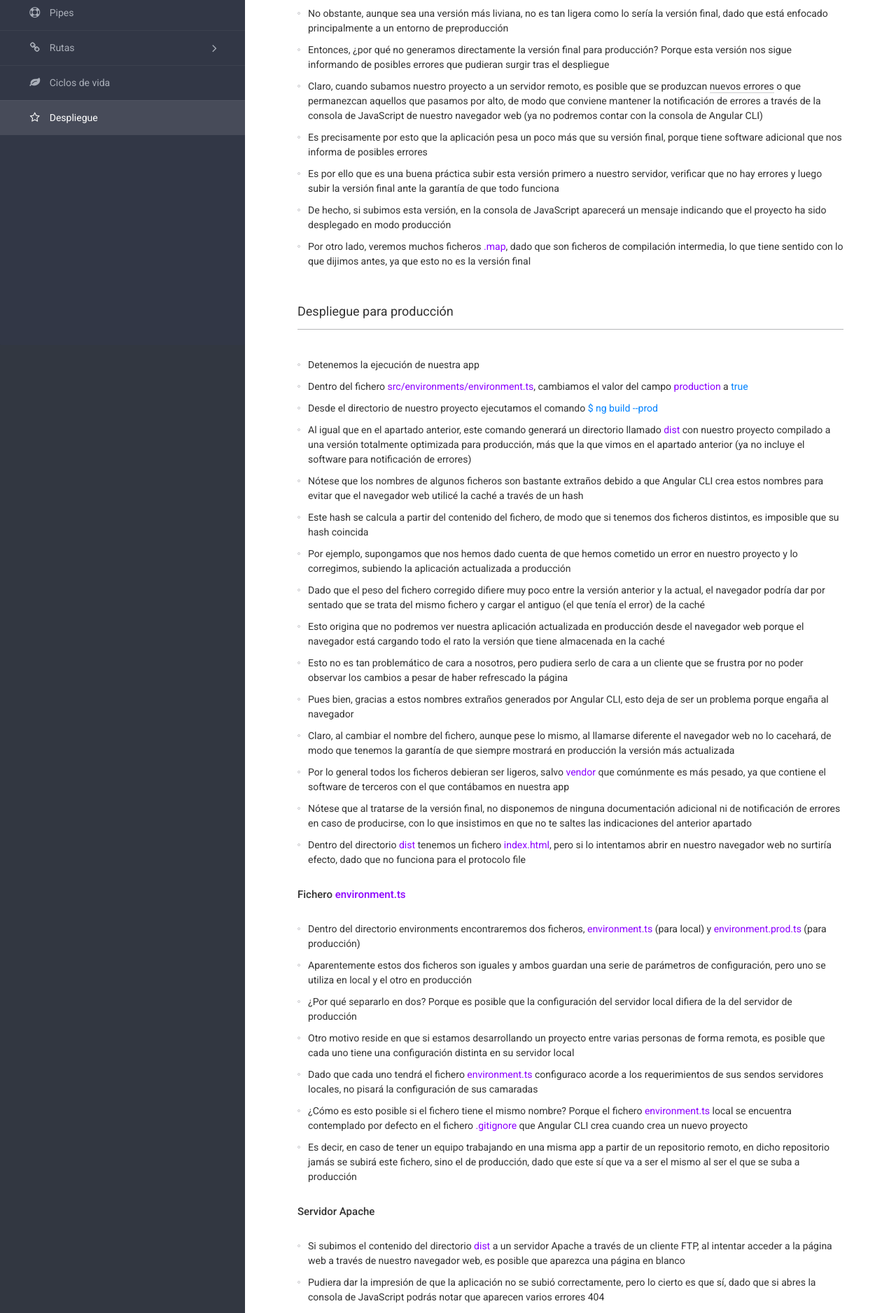
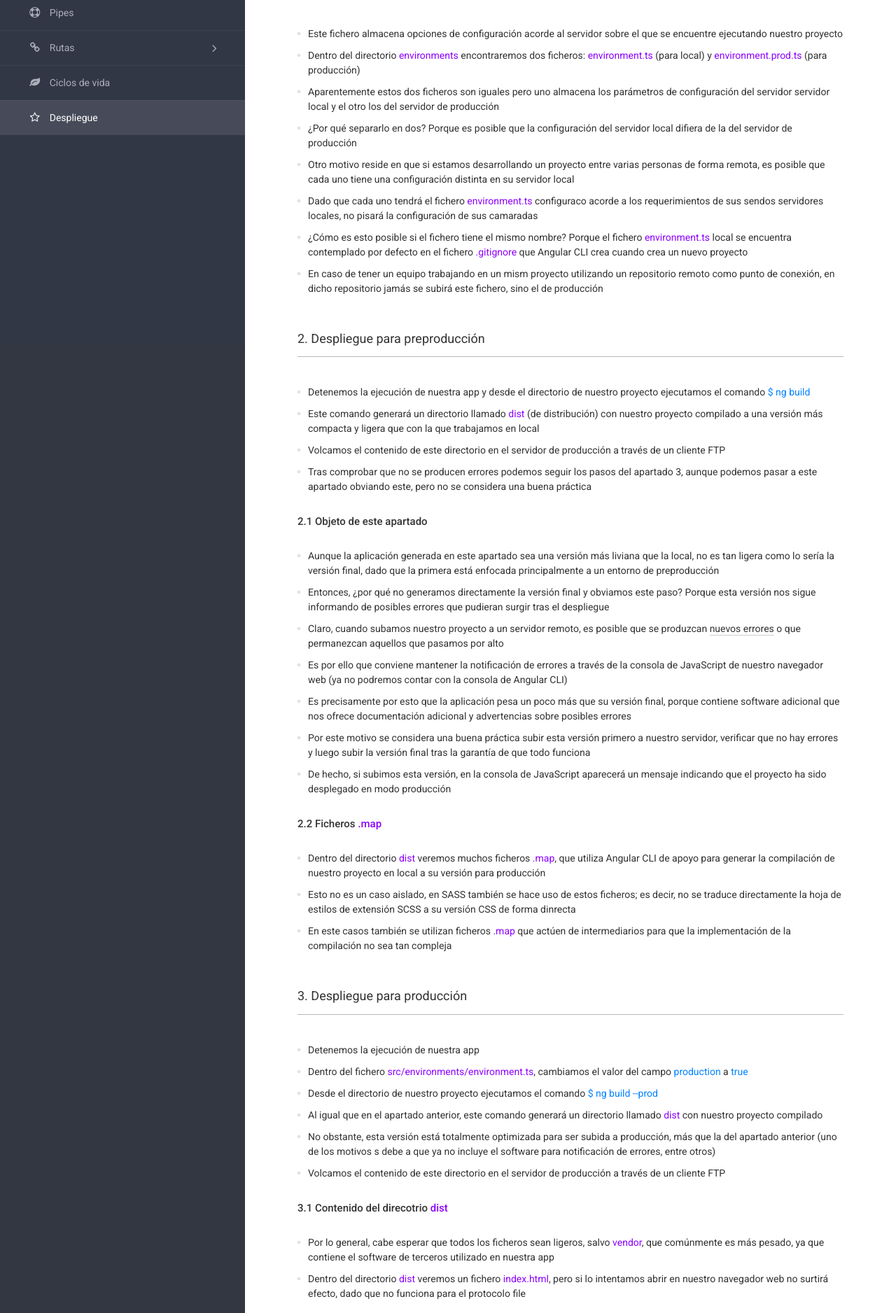
Before and after one commit to SauloPM/guia-angular, an Angular app: page /despliegue in a window 1280 px wide. Shown: the part 307-2183 px from the top of the page at 70% size. Built offline with nearby package versions, Linux system fonts and the light colour scheme.

Commit message:
[ Despliegue ] » Contenido actualizado

```diff
--- a/src/app/componentes/despliegue/despliegue.component.html
+++ b/src/app/componentes/despliegue/despliegue.component.html
@@ -2,30 +2,76 @@
 
   <h2>Despliegue</h2>
 
-  <h3>Despliegue para preproducción</h3>
+  <span class="tarea-pendiente">Comprobar si los fallos del apartado 4 se dan cuando se sube una app de Angular en el directorio raíz del servidor de producción</span>
+
+  <h3>1. Fichero <i>environment.ts</i></h3>
   <hr>
 
   <ul>
-    <li>Detenemos la ejecución de nuestra app y ejecutamos el comando <b>$ ng build</b></li>
-    <li>Este comando generará un directorio llamado <i>dist</i> (de distribución) con nuestro proyecto compilado a una versión más compacta y ligera que con la que trabajamos en local</li>
-    <li>No obstante, aunque sea una versión más liviana, no es tan ligera como lo sería la versión final, dado que está enfocado principalmente a un entorno de preproducción</li>
-    <li>Entonces, ¿por qué no generamos directamente la versión final para producción? Porque esta versión nos sigue informando de posibles errores que pudieran surgir tras el despliegue</li>
-    <li>Claro, cuando subamos nuestro proyecto a un servidor remoto, es posible que se produzcan <u>nuevos errores</u> o que permanezcan aquellos que pasamos por alto, de modo que conviene mantener la notificación de errores a través de la consola de JavaScript de nuestro navegador web (ya no podremos contar con la consola de Angular CLI)</li>
-    <li>Es precisamente por esto que la aplicación pesa un poco más que su versión final, porque tiene software adicional que nos informa de posibles errores</li>
-    <li>Es por ello que es una buena práctica subir esta versión primero a nuestro servidor, verificar que no hay errores y luego subir la versión final ante la garantía de que todo funciona</li>
-    <li>De hecho, si subimos esta versión, en la consola de JavaScript aparecerá un mensaje indicando que el proyecto ha sido desplegado en modo producción</li>
-    <li>Por otro lado, veremos muchos ficheros <i>.map</i>, dado que son ficheros de compilación intermedia, lo que tiene sentido con lo que dijimos antes, ya que esto no es la versión final</li>
+    <li>Este fichero almacena opciones de configuración acorde al servidor sobre el que se encuentre ejecutando nuestro proyecto</li>
+    <li>Dentro del directorio <i>environments</i> encontraremos dos ficheros: <i>environment.ts</i> (para local) y <i>environment.prod.ts</i> (para producción)</li>
+    <li>Aparentemente estos dos ficheros son iguales pero uno almacena los parámetros de configuración del servidor servidor local y el otro los del servidor de producción</li>
+    <li>¿Por qué separarlo en dos? Porque es posible que la configuración del servidor local difiera de la del servidor de producción</li>
+    <li>Otro motivo reside en que si estamos desarrollando un proyecto entre varias personas de forma remota, es posible que cada uno tiene una configuración distinta en su servidor local</li>
+    <li>Dado que cada uno tendrá el fichero <i>environment.ts</i> configuraco acorde a los requerimientos de sus sendos servidores locales, no pisará la configuración de sus camaradas</li>
+    <li>¿Cómo es esto posible si el fichero tiene el mismo nombre? Porque el fichero <i>environment.ts</i> local se encuentra contemplado por defecto en el fichero <i>.gitignore</i> que Angular CLI crea cuando crea un nuevo proyecto</li>
+    <li>En caso de tener un equipo trabajando en un mism proyecto utilizando un repositorio remoto como punto de conexión, en dicho repositorio jamás se subirá este fichero, sino el de producción</li>
   </ul>
 
-  <h3>Despliegue para producción</h3>
+  <h3>2. Despliegue para preproducción</h3>
+  <hr>
+
+  <ul>
+    <li>Detenemos la ejecución de nuestra app y desde el directorio de nuestro proyecto ejecutamos el comando <b>$ ng build</b></li>
+    <li>Este comando generará un directorio llamado <i>dist</i> (de distribución) con nuestro proyecto compilado a una versión más compacta y ligera que con la que trabajamos en local</li>
+    <li>Volcamos el contenido de este directorio en el servidor de producción a través de un cliente FTP</li>
+    <li>Tras comprobar que no se producen errores podemos seguir los pasos del apartado 3, aunque podemos pasar a este apartado obviando este, pero no se considera una buena práctica</li>
+  </ul>
+
+  <h4>2.1 Objeto de este apartado</h4>
+
+  <ul>
+      <li>Aunque la aplicación generada en este apartado sea una versión más liviana que la local, no es tan ligera como lo sería la versión final, dado que la primera está enfocada principalmente a un entorno de preproducción</li>
+      <li>Entonces, ¿por qué no generamos directamente la versión final y obviamos este paso? Porque esta versión nos sigue informando de posibles errores que pudieran surgir tras el despliegue</li>
+      <li>Claro, cuando subamos nuestro proyecto a un servidor remoto, es posible que se produzcan <u>nuevos errores</u> o que permanezcan aquellos que pasamos por alto</li>
+      <li>Es por ello que conviene mantener la notificación de errores a través de la consola de JavaScript de nuestro navegador web (ya no podremos contar con la consola de Angular CLI)</li>
+      <li>Es precisamente por esto que la aplicación pesa un poco más que su versión final, porque contiene software adicional que nos ofrece documentación adicional y advertencias sobre posibles errores</li>
+      <li>Por este motivo se considera una buena práctica subir esta versión primero a nuestro servidor, verificar que no hay errores y luego subir la versión final tras la garantía de que todo funciona</li>
+      <li>De hecho, si subimos esta versión, en la consola de JavaScript aparecerá un mensaje indicando que el proyecto ha sido desplegado en modo producción</li>
+  </ul>
+
+  <h4>2.2 Ficheros <i>.map</i></h4>
+
+  <ul>
+      <li>Dentro del directorio <i>dist</i> veremos muchos ficheros <i>.map</i>, que utiliza Angular CLI de apoyo para generar la compilación de nuestro proyecto en local a su versión para producción</li>
+      <li>Esto no es un caso aislado, en SASS también se hace uso de estos ficheros; es decir, no se traduce directamente la hoja de estilos de extensión SCSS a su versión CSS de forma dinrecta</li>
+      <li>En este casos también se utilizan ficheros <i>.map</i> que actúen de intermediarios para que la implementación de la compilación no sea tan compleja</li>
+  </ul>
+
+  <h3>3. Despliegue para producción</h3>
   <hr>
 
   <ul>
     <li>Detenemos la ejecución de nuestra app</li>
-    <li>Dentro del fichero <i>src/environments/environment.ts</i>, cambiamos el valor del campo <i>production</i> a <b>true</b></li>
+    <li>Dentro del fichero <i>src/environments/environment.ts</i>, cambiamos el valor del campo <b>production</b> a <b>true</b></li>
     <li>Desde el directorio de nuestro proyecto ejecutamos el comando <b>$ ng build --prod</b></li>
-    <li>Al igual que en el apartado anterior, este comando generará un directorio llamado <i>dist</i> con nuestro proyecto compilado a una versión totalmente optimizada para producción, más que la que vimos en el apartado anterior (ya no incluye el software para notificación de errores)</li>
-    <li>Nótese que los nombres de algunos ficheros son bastante extraños debido a que Angular CLI crea estos nombres para evitar que el navegador web utilicé la caché a través de un hash</li>
+    <li>Al igual que en el apartado anterior, este comando generará un directorio llamado <i>dist</i> con nuestro proyecto compilado</li>
+    <li>No obstante, esta versión está totalmente optimizada para ser subida a producción, más que la del apartado anterior (uno de los motivos s debe a que ya no incluye el software para notificación de errores, entre otros)</li>
+    <li>Volcamos el contenido de este directorio en el servidor de producción a través de un cliente FTP</li>
+  </ul>
+
+  <h4>3.1 Contenido del direcotrio <i>dist</i></h4>
+
+  <ul>
+    <li>Por lo general, cabe esperar que todos los ficheros sean ligeros, salvo <i>vendor</i>, que comúnmente es más pesado, ya que contiene el software de terceros utilizado en nuestra app</li>
+    <li>Dentro del directorio <i>dist</i> veremos un fichero <i>index.html</i>, pero si lo intentamos abrir en nuestro navegador web no surtirá efecto, dado que no funciona para el protocolo file</li>
+  </ul>
+
+  <h4>3.2 Evitar que el navegador web utilice la caché</h4>
+
+  <ul>
+    <li>Dentro del directorio <i>dist</i> podrás comprobar que el nombre de algunos ficheros son bastante extraños</li>
+    <li>Esto se debe a que Angular CLI crea estos nombres para evitar que el navegador web utilicé la caché a través de un hash</li>
     <li>Este hash se calcula a partir del contenido del fichero, de modo que si tenemos dos ficheros distintos, es imposible que su hash coincida</li>
     <li>Por ejemplo, supongamos que nos hemos dado cuenta de que hemos cometido un error en nuestro proyecto y lo corregimos, subiendo la aplicación actualizada a producción</li>
     <li>Dado que el peso del fichero corregido difiere muy poco entre la versión anterior y la actual, el navegador podría dar por sentado que se trata del mismo fichero y cargar el antiguo (el que tenía el error) de la caché</li>
@@ -33,33 +79,34 @@
     <li>Esto no es tan problemático de cara a nosotros, pero pudiera serlo de cara a un cliente que se frustra por no poder observar los cambios a pesar de haber refrescado la página</li>
     <li>Pues bien, gracias a estos nombres extraños generados por Angular CLI, esto deja de ser un problema porque engaña al navegador</li>
     <li>Claro, al cambiar el nombre del fichero, aunque pese lo mismo, al llamarse diferente el navegador web no lo cacehará, de modo que tenemos la garantía de que siempre mostrará en producción la versión más actualizada</li>
-    <li>Por lo general todos los ficheros debieran ser ligeros, salvo <i>vendor</i> que comúnmente es más pesado, ya que contiene el software de terceros con el que contábamos en nuestra app</li>
-    <li>Nótese que al tratarse de la versión final, no disponemos de ninguna documentación adicional ni de notificación de errores en caso de producirse, con lo que insistimos en que no te saltes las indicaciones del anterior apartado</li>
-    <li>Dentro del directorio <i>dist</i> tenemos un fichero <i>index.html</i>, pero si lo intentamos abrir en nuestro navegador web no surtiría efecto, dado que no funciona para el protocolo file</li>
   </ul>
 
-  <h4>Fichero <i>environment.ts</i></h4>
+  <h3>4. Errores en despliegue de un servidor Apache</h3>
+  <hr>
 
-  <ul>
-    <li>Dentro del directorio environments encontraremos dos ficheros, <i>environment.ts</i> (para local) y <i>environment.prod.ts</i> (para producción)</li>
-    <li>Aparentemente estos dos ficheros son iguales y ambos guardan una serie de parámetros de configuración, pero uno se utiliza en local y el otro en producción</li>
-    <li>¿Por qué separarlo en dos? Porque es posible que la configuración del servidor local difiera de la del servidor de producción</li>
-    <li>Otro motivo reside en que si estamos desarrollando un proyecto entre varias personas de forma remota, es posible que cada uno tiene una configuración distinta en su servidor local</li>
-    <li>Dado que cada uno tendrá el fichero <i>environment.ts</i> configuraco acorde a los requerimientos de sus sendos servidores locales, no pisará la configuración de sus camaradas</li>
-    <li>¿Cómo es esto posible si el fichero tiene el mismo nombre? Porque el fichero <i>environment.ts</i> local se encuentra contemplado por defecto en el fichero <i>.gitignore</i> que Angular CLI crea cuando crea un nuevo proyecto</li>
-    <li>Es decir, en caso de tener un equipo trabajando en una misma app a partir de un repositorio remoto, en dicho repositorio jamás se subirá este fichero, sino el de producción, dado que este sí que va a ser el mismo al ser el que se suba a producción</li>
-  </ul>
-
-  <h4>Servidor Apache</h4>
+  <h4>4.1 Página en blanco</h4>
 
   <ul>
     <li>Si subimos el contenido del directorio <i>dist</i> a un servidor Apache a través de un cliente FTP, al intentar acceder a la página web a través de nuestro navegador web, es posible que aparezca una página en blanco</li>
     <li>Pudiera dar la impresión de que la aplicación no se subió correctamente, pero lo cierto es que sí, dado que si abres la consola de JavaScript podrás notar que aparecen varios errores 404</li>
     <li>Bien, esto ocurre si la aplicación <u>no se carga en el directorio raíz</u>, sino en un subdirectorio</li>
-    <li>En tal caso, para corregir este error debemos abrir el fichero <i>index.html</i> dentro del directorio <i>dist</i> y modificar la instrucción <b>&lt;base href="/"&gt;</b> y quitar la barra del lado derecho de la asignación, dejándolo vacío de la forma <b>&lt;base href=""&gt;</b></li>
-    <li>Tras esto, volvemos a subir el fichero <i>index.html</i> y lo sustituimos por el anterior, solucionándose el problema</li>
+    <li>En tal caso, para corregir este error debemos abrir el fichero <i>index.html</i> dentro del directorio <i>dist</i> y modificar la instrucción <b>&lt;base href="/"&gt;</b>, quitnado la barra del lado derecho de la asignación, quedando <b>&lt;base href=""&gt;</b></li>
+    <li>Tras esto, volvemos a subir el fichero <i>index.html</i> por FTP y lo sustituimos por el anterior, solucionándose el problema</li>
     <li>Ojo, si volvemos a ejecutar el comando <b>$ ng build --prod</b>, este fichero será reemplazado por su versión actualizada y volverá a aparecer la instrucción <b>&lt;base href="/"&gt;</b>, repitiéndose nuevamente el error</li>
-    <li>Para que esto no vuelva a suceder, hagamos este cambio que acabamos de explicar, pero esta vez en el fichero <b>&lt;base href="/"&gt;</b> de nuestra aplicación (no el que está dentro del directorio <i>dist</i>)</li>
+    <li>Para que esto no vuelva a suceder, hagamos este cambio que acabamos de explicar, pero esta vez en el fichero <i>index.html</i> de nuestra aplicación (no el que está dentro del directorio <i>dist</i>)</li>
+    <li>No obstante, es posible que soluciones los problemas en producción, pero tengas fallos de enrutamiento en el servidor local</li>
+    <li>De ser así, deshaz los cambios en local y actualiza el fichero <i>index.html</i> que se encuentre dentro del directorio <i>dis</i> antes de subir el proyecto a producción</li>
+  </ul>
+
+  <h4>4.2 Error 404 tras recargar la página</h4>
+
+  <ul>
+    <li>Es posible que tras refrescar la página web en producción dé un error 404</li>
+    <li>Una forma de solucionar este error es configurando el fichero <i>.htaccess</i>, pero existe una alternativa más simple</li>
+    <li>Abre el fichero de rutas y cambia el valor del campo <b>imports</b> del decorador por <b>[RouterModule.forRoot(routes<u>, &#123; useHash: true &#125;</u>)]</b></li>
+    <li>Vuelve a subir el proyecto a producción y verás que aparecerá el carácter <i>#</i> dentro de la URL, en medio de la ruta principal y los subdirectorios para evitar que se produzca este error</li>
+    <li>Si no deseas que esto ocurra en local, deshaz los cambios en local, pero recuerda volver a realizar esta modificación en el fichero de rutas antes de volver a subir el proyecto a producción</li>
+    <li>Ojo, si nuestro proyecto no se va a desplegar en el directorio raíz del servidor de producción, recuerda seguir los pasos descritos en el apartado 4.1</li>
   </ul>
 
 </div>
--- a/src/app/componentes/rutas/rutas.component.html
+++ b/src/app/componentes/rutas/rutas.component.html
@@ -3,6 +3,7 @@
   <h2>Rutas</h2>
 
   <span class="tarea-pendiente">Rutas absolutas y rutas relativas en el atributo <b>routerLink</b></span>
+  <span class="tarea-pendiente">Hacer una pequeña introducción para explicar el esquema general de las explicaciones</span>
 
   <h3>1. Fichero de rutas</h3>
   <hr>
```
